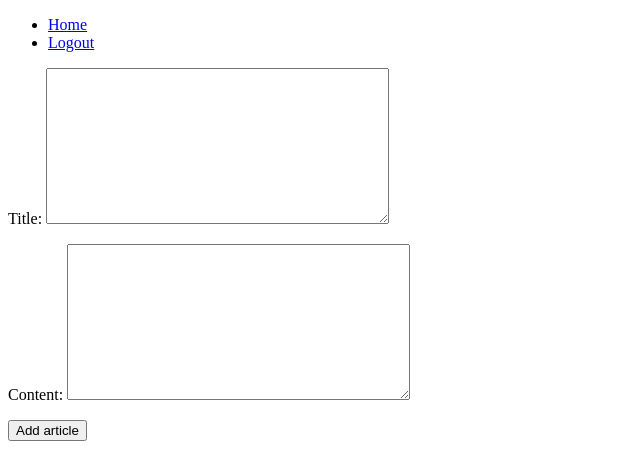
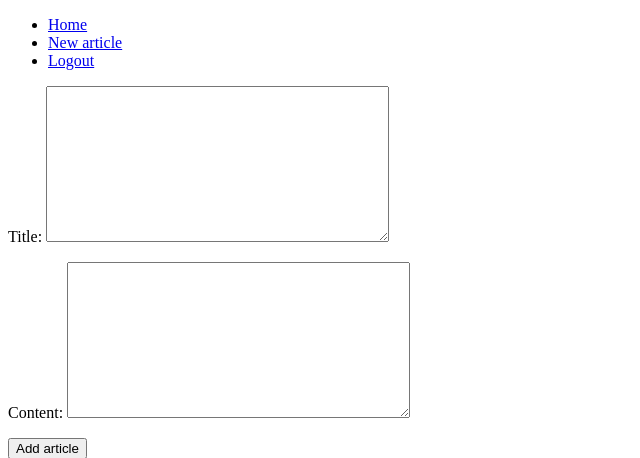
Before and after one commit to goodude123/Blog, a Django app: page /add_article/ in a window 1280 px wide. Shown: the top 458 px of the page, without its empty margins (0-640 px from the left). Run offline with Django 3.2, Linux system fonts and the light colour scheme; the visitor is signed in with stand-in values (Sample User, id 1).

Commit message:
Added links to:   - add new article   - edit current article

```diff
--- a/templates/base/base.html
+++ b/templates/base/base.html
@@ -12,6 +12,9 @@
             <ul>
                 <li><a href="{% url 'cms:main' %}">Home</a></li>
                 {% if request.user.is_authenticated %}
+                    <li><a href="{% url 'cms:add_article' %}">New article</a></li>
+                    {% block edit %}
+                    {% endblock %}
                     <li><a href="{% url 'cms:logout' %}">Logout</a></li>
                 {% else %}
                     <li><a href="{% url 'cms:login' %}">Login</a></li>
```
